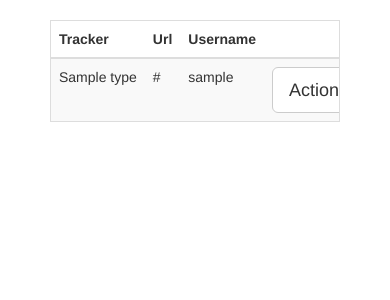
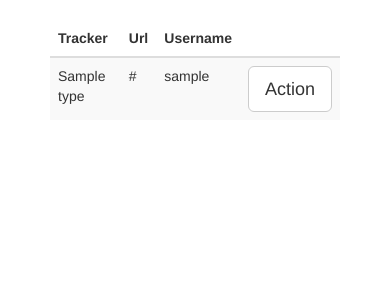
Before and after one commit to mmuddy/taskgraph, a Django app: template templates/taskgraph/profile/trackers_list.html in a window 390 px wide. Shown: the part 50-350 px from the top of the page. Run offline with Django 3.2, Linux system fonts and the light colour scheme; the template is opened without the code that fills it: most values are stand-ins (such as "Sample title", 1, 10 or a date in 2020); some libraries are stand-ins or nearby versions.

Commit message:
remove table responsive class

```diff
--- a/templates/taskgraph/profile/trackers_list.html
+++ b/templates/taskgraph/profile/trackers_list.html
@@ -17,7 +17,7 @@
     <div class="container-fluid">
 
         <div class="col-sm-9 col-sm-offset-3 col-md-10 col-md-offset-2 main">
-            <div class="table-responsive">
+            <div>
                 <table class="table table-striped">
                     <thead>
                     <tr>
```
